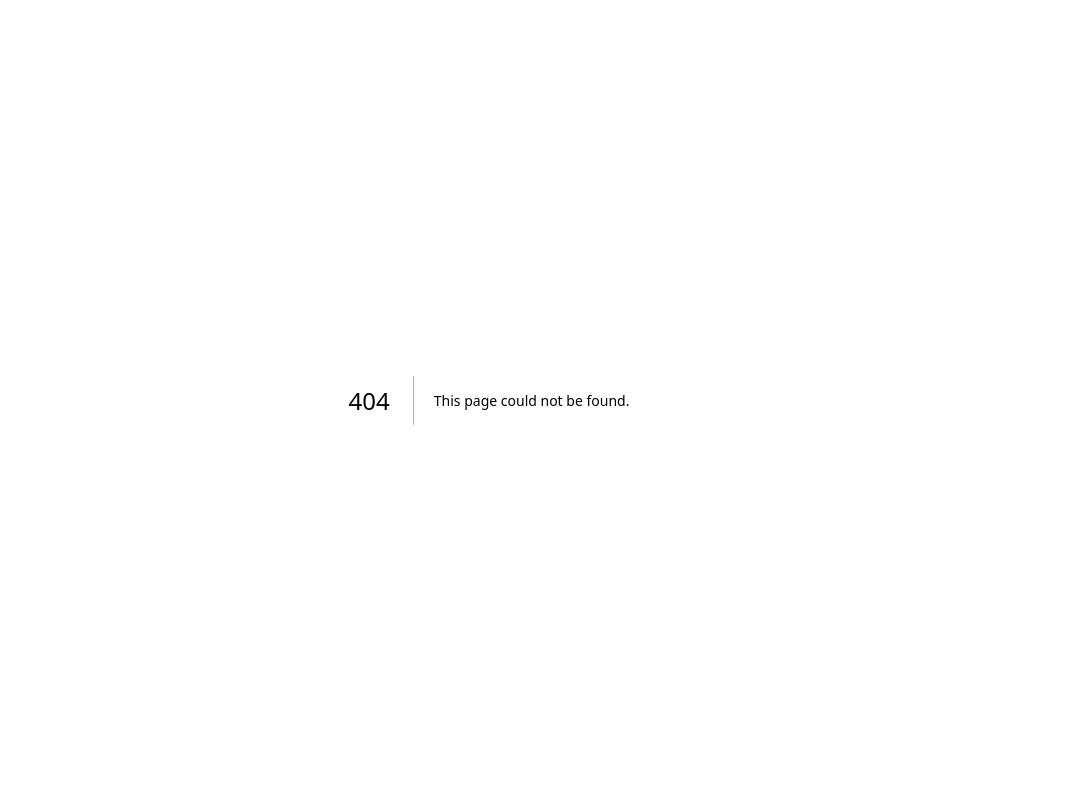
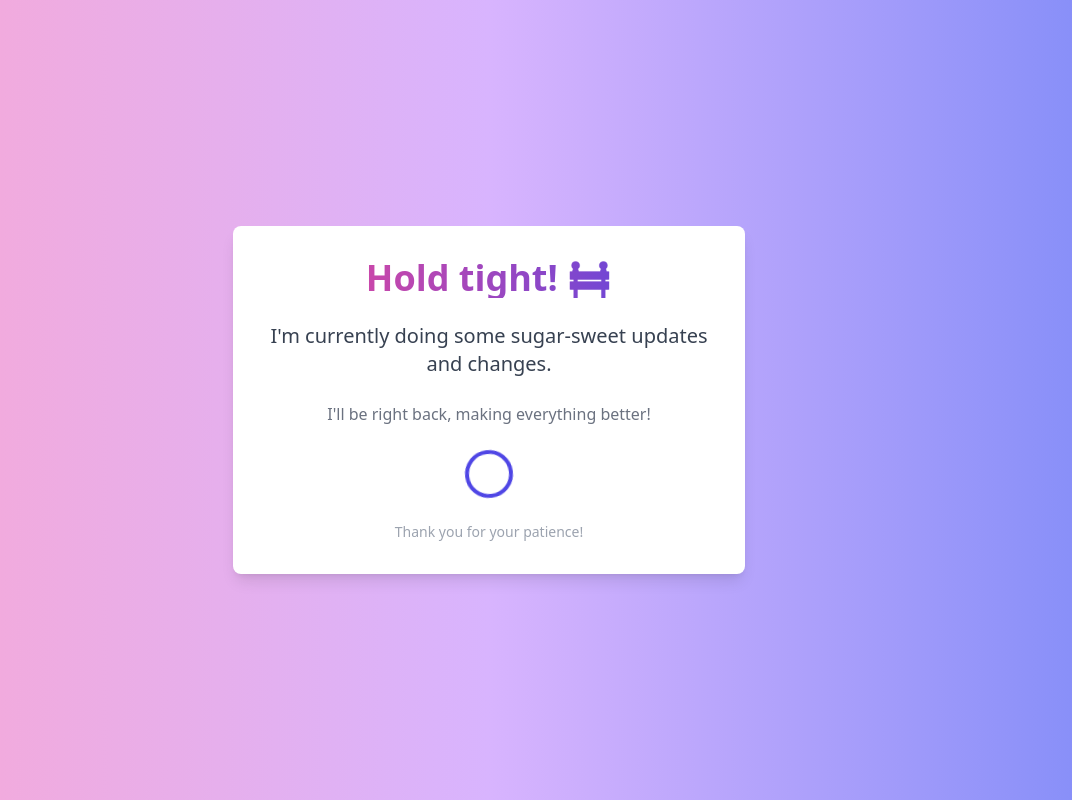
Before and after one commit to thecyberjerry/PortFolio, a Next.js app: page /Wewillbeback in a window 1280 px wide. Before the commit this address had no page. Shown: the whole page, without its empty margins (151-1223 px from the left). Built offline with nearby package versions, Linux system fonts and the light colour scheme.

Commit message:
rightback

```diff
--- /dev/null
+++ b/pages/Wewillbeback.js
@@ -0,0 +1,23 @@
+import React from "react";
+
+export default function Wewillbeback() {
+  return (
+    <div className="min-h-screen flex items-center justify-center bg-gradient-to-r from-pink-300 via-purple-300 to-indigo-400">
+      <div className="max-w-lg text-center bg-white shadow-lg rounded-lg p-8 space-y-6">
+        <h1 className="text-4xl font-extrabold text-transparent bg-clip-text bg-gradient-to-r from-pink-500 to-indigo-600">
+          Hold tight! 🚧
+        </h1>
+        <p className="text-xl text-gray-700">
+          I'm currently doing some sugar-sweet updates and changes.
+        </p>
+        <p className="text-md text-gray-500">
+          I'll be right back, making everything better!
+        </p>
+        <div className="flex justify-center">
+          <div className="w-12 h-12 border-4 border-t-4 border-indigo-600 rounded-full animate-spin"></div>
+        </div>
+        <p className="text-sm text-gray-400">Thank you for your patience!</p>
+      </div>
+    </div>
+  );
+}
--- a/pages/_app.js
+++ b/pages/_app.js
@@ -1,5 +1,6 @@
 import "@/styles/globals.css";
-
+import Wewillbeback from "./wewillbeback";
 export default function App({ Component, pageProps }) {
-  return <Component {...pageProps} />;
+  // return <Component {...pageProps} />;
+  return <Wewillbeback />;
 }
```
